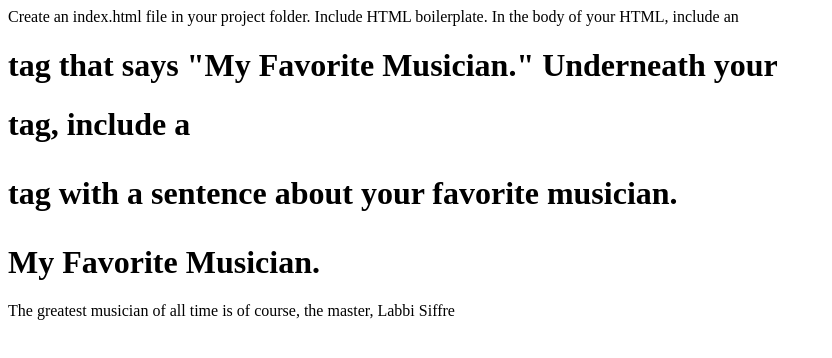
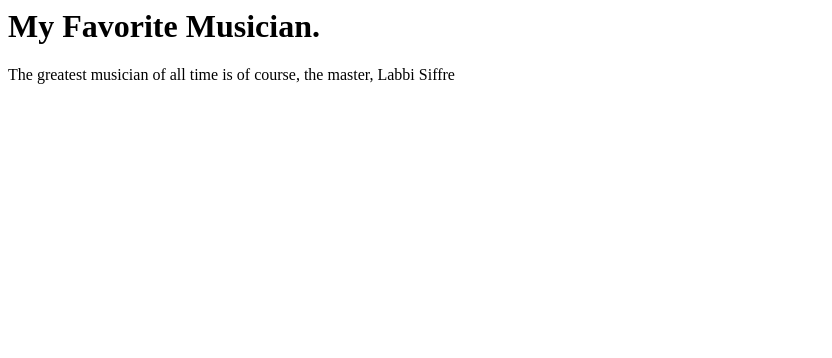
Before and after one commit to Javeland74/justin-quest, a plain HTML site: page git-practice/index.html in a window 1280 px wide. Shown: the whole page, without its empty margins (0-832 px from the left). Drawn offline with Linux system fonts and the light colour scheme.

Commit message:
cleaned up unneccesaty text

```diff
--- a/git-practice/index.html
+++ b/git-practice/index.html
@@ -1,7 +1,3 @@
-Create an index.html file in your project folder. Include HTML boilerplate. In the body of your HTML,
-include an <h1> tag that says "My Favorite Musician." Underneath your <h1> tag, include a <p> tag with
-    a sentence about your favorite musician.
-
 <html>
     <body>
         <h1>My Favorite Musician.</h1>
```
